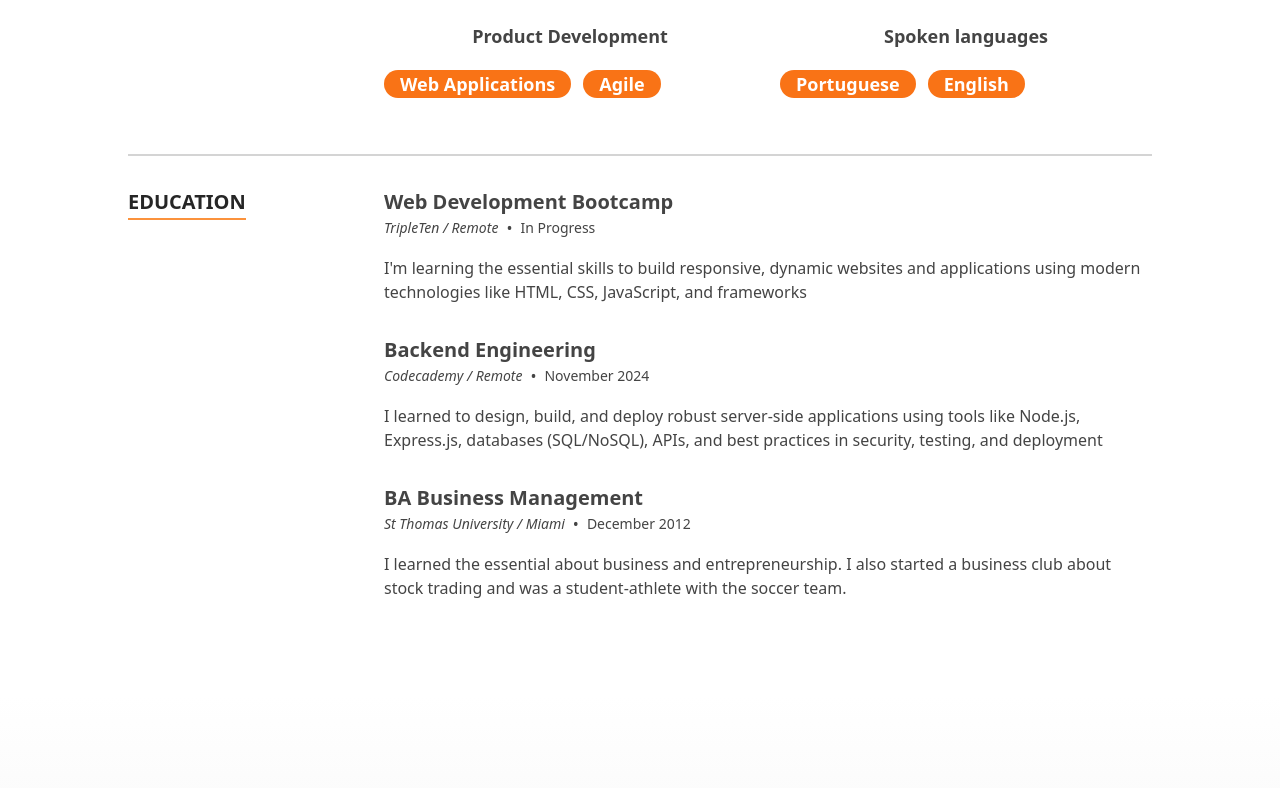
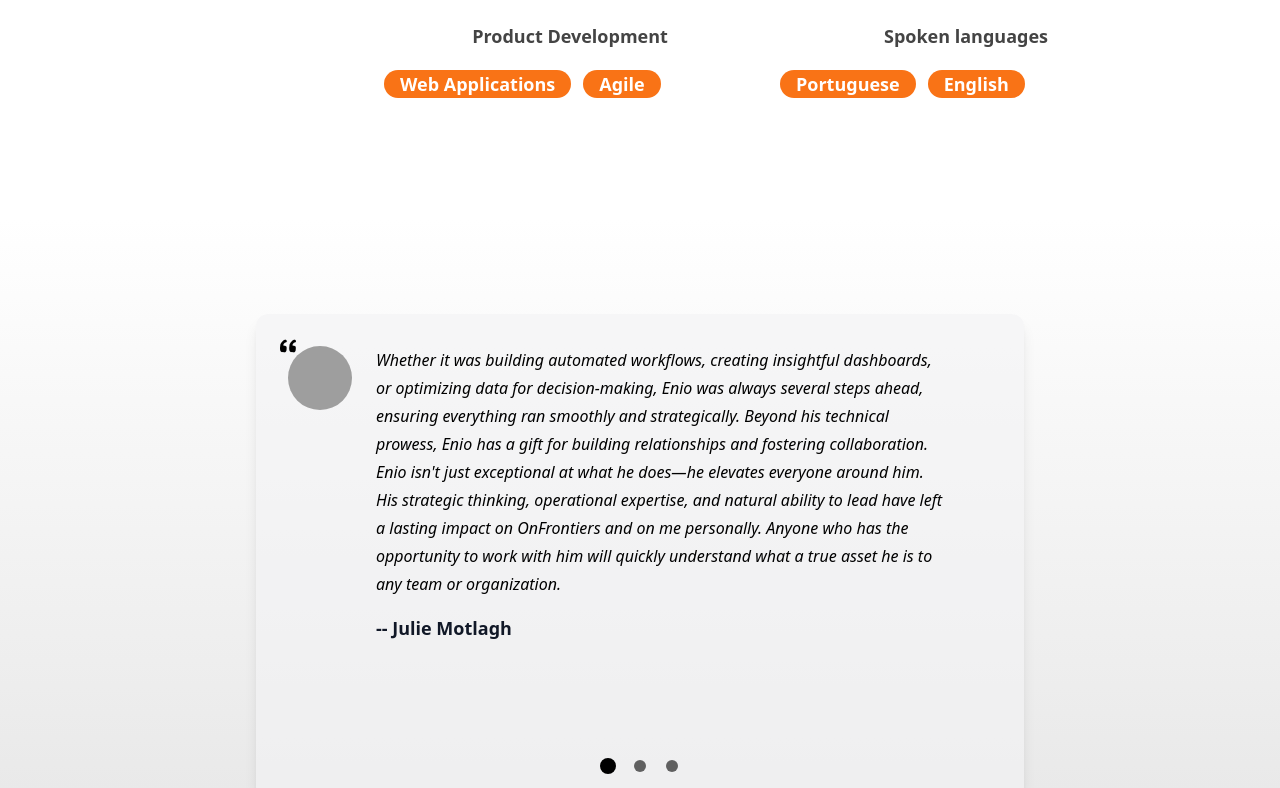
Before and after one commit to borgesenioc/react-resume-enio, a Next.js app: page / in a window 1280 px wide. Shown: the part 3050-3838 px from the top of the page. Built offline with nearby package versions, Linux system fonts and the light colour scheme; grey boxes are pictures that could not be loaded.

Commit message:
Remove education section

```diff
--- a/src/components/Sections/Resume/index.tsx
+++ b/src/components/Sections/Resume/index.tsx
@@ -17,11 +17,6 @@ const Resume: FC = memo(() => {
             ))}
           </div>
         </ResumeSection>
-        <ResumeSection title="Education">
-          {education.map((item, index) => (
-            <TimelineItem item={item} key={`${item.title}-${index}`} />
-          ))}
-        </ResumeSection>
       </div>
     </Section>
   );
```
